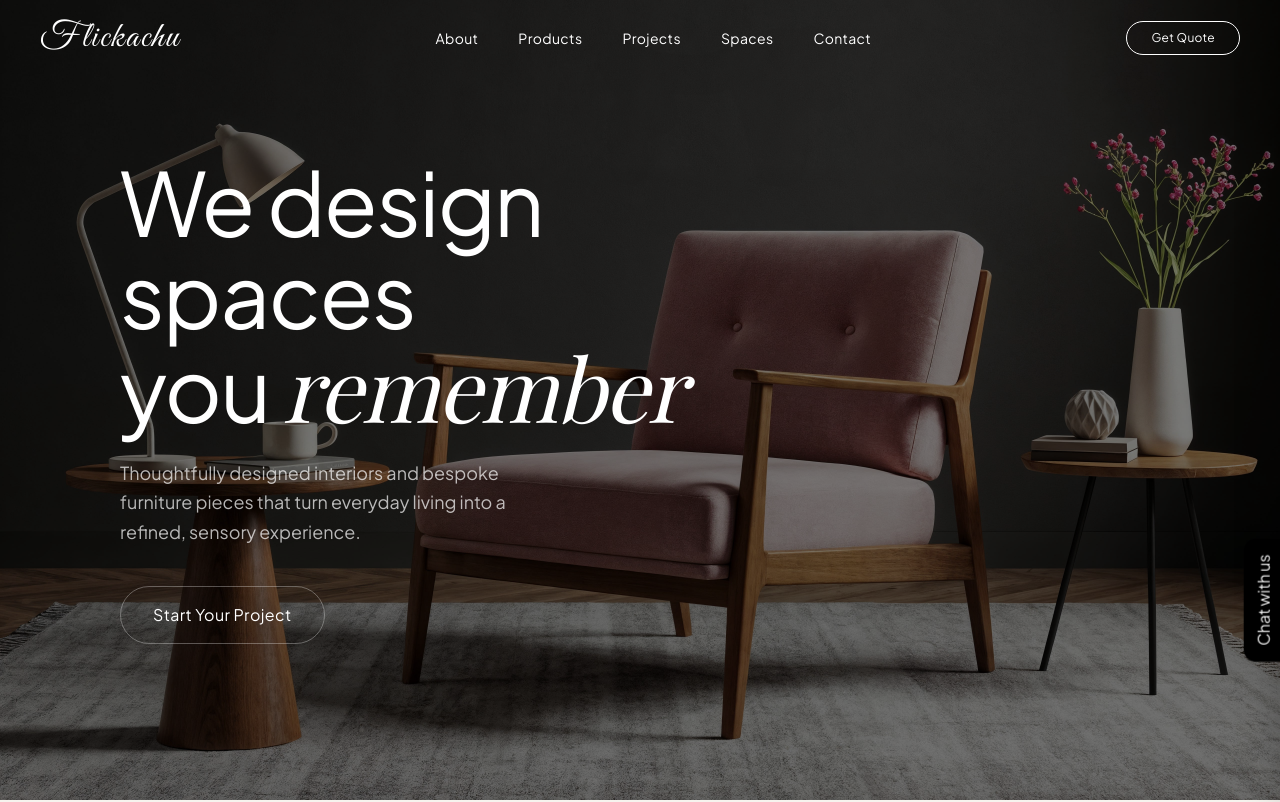
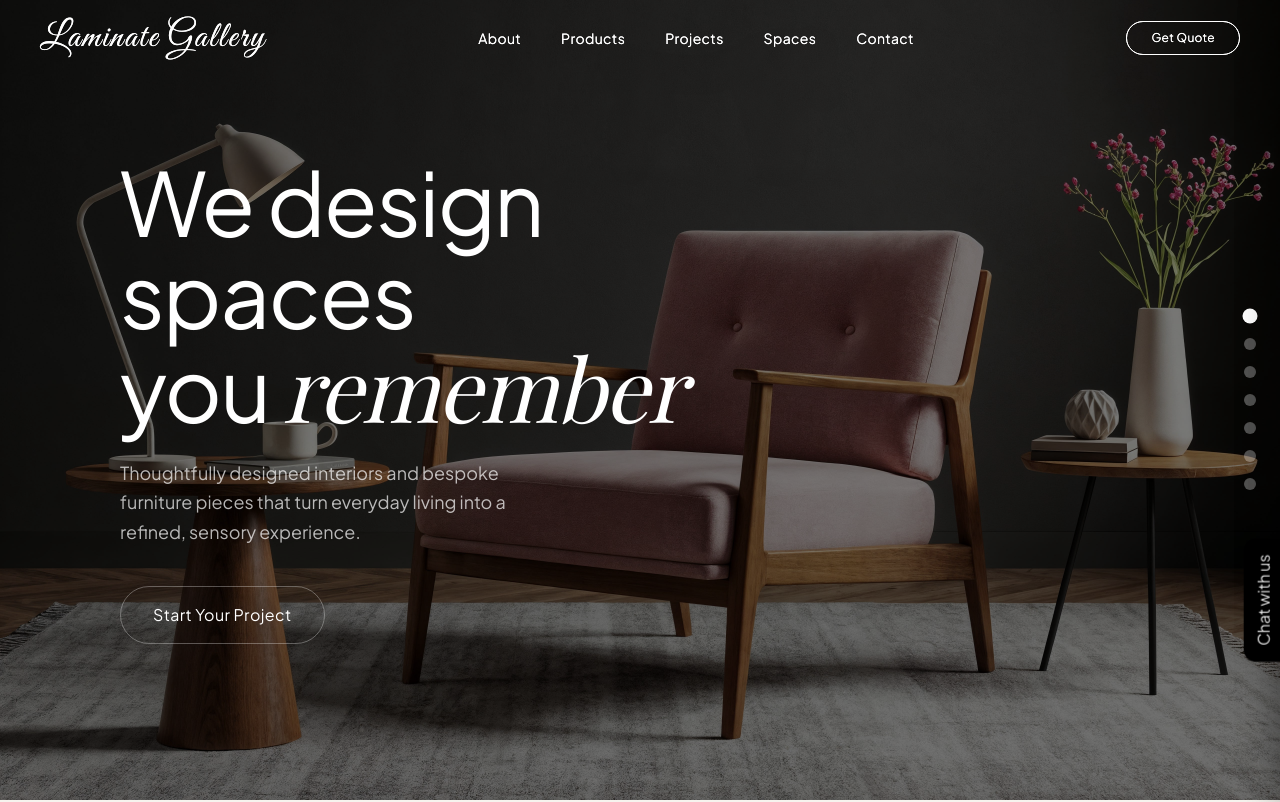
Before and after one commit to Flickachu/Flickachu, a Next.js app: page / in a window 1280 px wide. Shown: the top 802 px of the page. Built offline with nearby package versions, Linux system fonts and the light colour scheme; a web font is replaced by a local one.

Commit message:
Rebranded Flickachu to Laminate Gallery and added section navigation

```diff
--- a/app/about/page.tsx
+++ b/app/about/page.tsx
@@ -37,7 +37,7 @@ export default function AboutPage() {
         <div className="relative z-10 max-w-[1400px] mx-auto px-10 text-white">
           <FadeUp>
             <h1 className="text-7xl md:text-[90px] max-w-4xl">
-              About <span className="italic serif">Flickachu</span>
+              About <span className="italic serif">Laminate Gallery</span>
             </h1>
 
             <p className="mt-6 text-white/70 max-w-xl">
@@ -58,7 +58,7 @@ export default function AboutPage() {
           </p>
 
           <p className="text-gray-600 mt-8">
-            Flickachu was built on the idea that interiors should reflect
+            Laminate Gallery was built on the idea that interiors should reflect
             personality, not trends. Every project is approached with a balance
             of materiality, proportion, and human experience.
           </p>
--- a/app/components/ChatWidget.tsx
+++ b/app/components/ChatWidget.tsx
@@ -202,7 +202,7 @@ export default function ChatWidget() {
         <div className="fixed bottom-6 right-6 z-50 w-[360px] h-[520px] rounded-2xl overflow-hidden border border-black/10 bg-white/70 backdrop-blur-xl shadow-[0_20px_60px_rgba(0,0,0,0.15)] flex flex-col">
 
           <div className="flex justify-between items-center px-5 py-4 border-b border-black/10">
-            <p className="text-sm font-semibold">Flickachu Assistant</p>
+            <p className="text-sm font-semibold">Laminate Gallery Assistant</p>
             <button onClick={() => setOpen(false)}>✕</button>
           </div>
 
--- a/app/components/Footer.tsx
+++ b/app/components/Footer.tsx
@@ -14,7 +14,7 @@ export default function Footer() {
             href="/"
             className="cursive text-3xl leading-none tracking-wide mb-3 block"
           >
-            Flickachu
+            Laminate Gallery
           </NavLink>
 
           <p className="text-sm text-gray-400 leading-relaxed max-w-xs">
@@ -87,7 +87,7 @@ export default function Footer() {
 
           <div className="text-sm text-gray-300 space-y-2">
             <p>Pune, India</p>
-            <p>hello@flickachu.com</p>
+            <p>hello@laminategallery.com</p>
             <p>+91 98765 43210</p>
           </div>
         </div>
@@ -97,9 +97,9 @@ export default function Footer() {
       {/* DIVIDER */}
       <div className="border-t border-white/10 mt-16 pt-6 flex justify-between items-center text-sm text-gray-500">
 
-        <p>© 2026 Flickachu. All rights reserved.</p>
+        <p>© 2026 Laminate Gallery. All rights reserved.</p>
 
-        <p className="hidden md:block">Designed & Developed by Flickachu</p>
+        <p className="hidden md:block">Designed & Developed by Laminate Gallery</p>
 
       </div>
 
--- a/app/components/Navbar.tsx
+++ b/app/components/Navbar.tsx
@@ -28,11 +28,18 @@ export default function Navbar({ forceDark = false }: { forceDark?: boolean }) {
         triggerPoint = offsetTop + height;
       }
 
-      if (currentScroll > lastScroll && currentScroll > triggerPoint + 80) {
-        setShowNav(false);
-      } else {
-        setShowNav(true);
-      }
+// 🚫 Prevent hide on initial load
+if (lastScroll === 0) {
+  setShowNav(true);
+  setLastScroll(currentScroll);
+  return;
+}
+
+if (currentScroll > lastScroll && currentScroll > triggerPoint + 80) {
+  setShowNav(false);
+} else {
+  setShowNav(true);
+}
 
       setLastScroll(currentScroll);
     };
@@ -72,7 +79,7 @@ export default function Navbar({ forceDark = false }: { forceDark?: boolean }) {
             className={`cursive text-3xl md:text-4xl leading-none tracking-wide transition-all duration-300
             ${isScrolled || forceDark ? "text-black" : "text-white"}`}
           >
-            Flickachu
+            Laminate Gallery
           </NavLink>
 
           {/* DESKTOP NAV */}
--- /dev/null
+++ b/app/components/SectionNav.tsx
@@ -0,0 +1,73 @@
+"use client";
+
+import { useEffect, useState } from "react";
+
+const sections = [
+  { id: "hero", label: "Home" },
+  { id: "about", label: "About" },
+  { id: "services", label: "Services" },
+  { id: "projects", label: "Projects" },
+  { id: "materials", label: "Materials" },
+  { id: "insights", label: "Insights" },
+  { id: "contact", label: "Contact" },
+];
+
+export default function SectionNav() {
+  const [active, setActive] = useState("hero");
+
+  useEffect(() => {
+    const observers: IntersectionObserver[] = [];
+
+    sections.forEach((section) => {
+      const el = document.getElementById(section.id);
+      if (!el) return;
+
+      const observer = new IntersectionObserver(
+        ([entry]) => {
+          if (entry.isIntersecting) {
+            setActive(section.id);
+          }
+        },
+        {
+          root: null,
+          threshold: 0.6, // tweak later if needed
+        }
+      );
+
+      observer.observe(el);
+      observers.push(observer);
+    });
+
+    return () => observers.forEach((obs) => obs.disconnect());
+  }, []);
+
+  const scrollTo = (id: string) => {
+    document.getElementById(id)?.scrollIntoView({
+      behavior: "smooth",
+    });
+  };
+
+  return (
+    <div className="fixed right-6 top-1/2 -translate-y-1/2 z-50 flex flex-col gap-4">
+      {sections.map((section) => (
+        <div key={section.id} className="group relative flex items-center">
+
+          {/* Label */}
+          <span className="absolute right-10 opacity-0 group-hover:opacity-100 transition text-sm text-white whitespace-nowrap">
+            {section.label}
+          </span>
+
+          {/* Dot */}
+          <button
+            onClick={() => scrollTo(section.id)}
+            className={`w-3 h-3 rounded-full transition-all duration-300 ${
+              active === section.id
+                ? "bg-white scale-125"
+                : "bg-white/30 hover:bg-white/60"
+            }`}
+          />
+        </div>
+      ))}
+    </div>
+  );
+}
--- a/app/contact/page.tsx
+++ b/app/contact/page.tsx
@@ -63,7 +63,7 @@ export default function ContactPage() {
 
             <div className="space-y-4 text-sm text-gray-700">
               <p>Pune, India</p>
-              <p>hello@flickachu.com</p>
+              <p>hello@laminategallery.com</p>
               <p>+91 98765 43210</p>
             </div>
           </div>
--- a/app/layout.tsx
+++ b/app/layout.tsx
@@ -4,8 +4,8 @@ import {
   Playfair_Display,
   Great_Vibes,
 } from "next/font/google";
-
-import ChatWidget from "./components/ChatWidget"; // ✅ import the chat widget component
+import Navbar from "./components/Navbar";
+import ChatWidget from "./components/ChatWidget";
 import SmoothScrollProvider from "@/components/SmoothScrollProvider";
 import Footer from "./components/Footer";
 import BackToTop from "./components/BackToTop";
@@ -45,12 +45,17 @@ export default function RootLayout({
       className={`${jakarta.variable} ${playfair.variable} ${vibes.variable}`}
     >
       <body className="bg-[#f6f3ee] text-[#1a1a1a] antialiased font-sans">
+
+        {/* ✅ NAVBAR ADDED HERE */}
+        <Navbar />
+
         <SmoothScrollProvider>
           {children}
           <Footer />
           <BackToTop />
-          <ChatWidget /> {/* ✅ CORRECT PLACEMENT */}
+          <ChatWidget />
         </SmoothScrollProvider>
+
       </body>
     </html>
   );
--- a/app/page.tsx
+++ b/app/page.tsx
@@ -8,6 +8,9 @@ import gsap from "gsap";
 import { ScrollTrigger } from "gsap/ScrollTrigger";
 import Image from "next/image";
 import Link from "next/link";
+import SectionNav from "./components/SectionNav";
+
+
 gsap.registerPlugin(ScrollTrigger);
 
 async function getPosts() {
@@ -129,13 +132,15 @@ if (section) {
 
   }, []);
 
- return (
-  <main className="bg-[#f6f3ee] text-[#1a1a1a]">
+return (
+  <>
+    <SectionNav />
 
-    <Navbar />
+    <main className="bg-[#f6f3ee] text-[#1a1a1a]">
+      <Navbar />
 
   {/* HERO */}
-<section className="relative h-screen flex items-center overflow-hidden">
+<section id="hero" className="relative h-screen flex items-center overflow-hidden">
   <Image
     src="/images/hero.jpg"
     alt="Hero"
@@ -212,7 +217,7 @@ if (section) {
 
         {/* ✅ REPLACED */}
         <p className="text-gray-600 mb-6">
-          Flickachu began as a passion project exploring the intersection of
+          Laminate Gallery began as a passion project exploring the intersection of
           architecture, furniture, and emotional design.
         </p>
 
@@ -266,8 +271,7 @@ if (section) {
     </section>
 
     {/* ✅ NEW SECTION (Services — inserted, nothing broken) */}
-    <section className="py-40 px-10 max-w-[1400px] mx-auto">
-      <h2 className="text-5xl mb-16">
+<section id="services" className="py-40 px-10 max-w-[1400px] mx-auto">      <h2 className="text-5xl mb-16">
         Our <span className="italic serif">Services</span>
       </h2>
 
@@ -330,8 +334,8 @@ if (section) {
     </section>
 
     {/* PROJECT GRID */}
-    <section className="py-40 grid md:grid-cols-3 gap-12 px-10">
-      {[
+<section id="projects" className="py-40 grid md:grid-cols-3 gap-12 px-10">
+        {[
         ["project1.jpg", "Private Residence — Mumbai"],
         ["project2.jpg", "Luxury Villa — Dubai"],
         ["project3.jpg", "Penthouse — Bangalore"],
@@ -351,8 +355,8 @@ if (section) {
       ))}
     </section>
 
-<section className="relative overflow-hidden">
-  <div
+<section id="materials" className="relative overflow-hidden">
+    <div
   ref={containerRef}
   className="horizontal-wrapper flex w-[400vw] h-screen will-change-transform"
 >
@@ -513,7 +517,7 @@ if (section) {
 </section>
 
     {/* BLOG */}
-    <section className="py-40 px-10">
+    <section id="insights" className="py-40 px-10">
       <h2 className="text-5xl mb-20">
         Latest <span className="italic serif">Insights</span>
       </h2>
@@ -548,7 +552,7 @@ if (section) {
         </div>
 
         <div className="bg-white p-10 rounded-2xl text-left">
-          “Working with Flickachu was effortless. Their understanding of materials
+          “Working with Laminate Gallery was effortless. Their understanding of materials
           and lighting is exceptional.”
           <p className="mt-6 text-sm text-gray-500">Rahul Mehta</p>
         </div>
@@ -556,8 +560,7 @@ if (section) {
     </section>
 
     {/* CTA */}
-    <section className="py-40 bg-black text-white text-center">
-      <h2 className="text-5xl mb-6">
+<section id="contact" className="py-40 bg-black text-white text-center">      <h2 className="text-5xl mb-6">
         Let’s Create Something <span className="italic serif">Exceptional</span>
       </h2>
 
@@ -573,5 +576,6 @@ if (section) {
     </section>
 
   </main>
+  </>
 );
 }
--- /dev/null
+++ b/lib/projects.ts
@@ -0,0 +1,82 @@
+export const projects = [
+  {
+    slug: "sculpted-minimalism",
+    title: "Sculpted Minimalism",
+    description:
+      "A refined living space defined by clean lines, soft lighting, and carefully selected materials.",
+    hero: "/images/project1.jpg",
+    gallery: [
+      "/images/project1.jpg",
+      "/images/project2.jpg",
+      "/images/project3.jpg",
+      "/images/project1.jpg",
+    ],
+    location: "Pune, India",
+    scope: "Residential Interior",
+    area: "2,500 sq ft",
+    timeline: "4 Months",
+    challenge:
+      "The client required a minimal yet warm living environment that balanced openness with privacy.",
+    solution:
+      "We redefined the layout to improve spatial fluidity and introduced layered lighting.",
+    highlights: [
+      { title: "Material Palette", text: "Natural wood, neutral fabrics" },
+      { title: "Lighting", text: "Layered ambient lighting" },
+      { title: "Layout", text: "Open-plan zoning" },
+    ],
+  },
+
+  {
+    slug: "luxury-villa",
+    title: "Luxury Villa Retreat",
+    description:
+      "An expansive villa blending modern design with natural surroundings.",
+    hero: "/images/project2.jpg",
+    gallery: [
+      "/images/project2.jpg",
+      "/images/project3.jpg",
+      "/images/project1.jpg",
+      "/images/project2.jpg",
+    ],
+    location: "Goa, India",
+    scope: "Luxury Residential",
+    area: "5,200 sq ft",
+    timeline: "6 Months",
+    challenge:
+      "Balancing luxury aesthetics with coastal durability and ventilation.",
+    solution:
+      "Used breathable materials, open layouts, and seamless indoor-outdoor flow.",
+    highlights: [
+      { title: "Material Palette", text: "Stone, teak wood, linen" },
+      { title: "Lighting", text: "Natural daylight emphasis" },
+      { title: "Layout", text: "Indoor-outdoor integration" },
+    ],
+  },
+
+  {
+    slug: "modern-office",
+    title: "Modern Office Space",
+    description:
+      "A contemporary workspace designed for productivity and collaboration.",
+    hero: "/images/project3.jpg",
+    gallery: [
+      "/images/project3.jpg",
+      "/images/project1.jpg",
+      "/images/project2.jpg",
+      "/images/project3.jpg",
+    ],
+    location: "Bangalore, India",
+    scope: "Commercial Interior",
+    area: "3,000 sq ft",
+    timeline: "3 Months",
+    challenge:
+      "Creating a balance between collaboration and focused work zones.",
+    solution:
+      "Designed modular zones with acoustic separation and flexible layouts.",
+    highlights: [
+      { title: "Material Palette", text: "Metal, glass, fabric panels" },
+      { title: "Lighting", text: "Task + ambient mix" },
+      { title: "Layout", text: "Zoned workspace" },
+    ],
+  },
+];
```
Also changed, not shown: app/projects/[slug]/page.tsx (added, +134 -0 lines).
